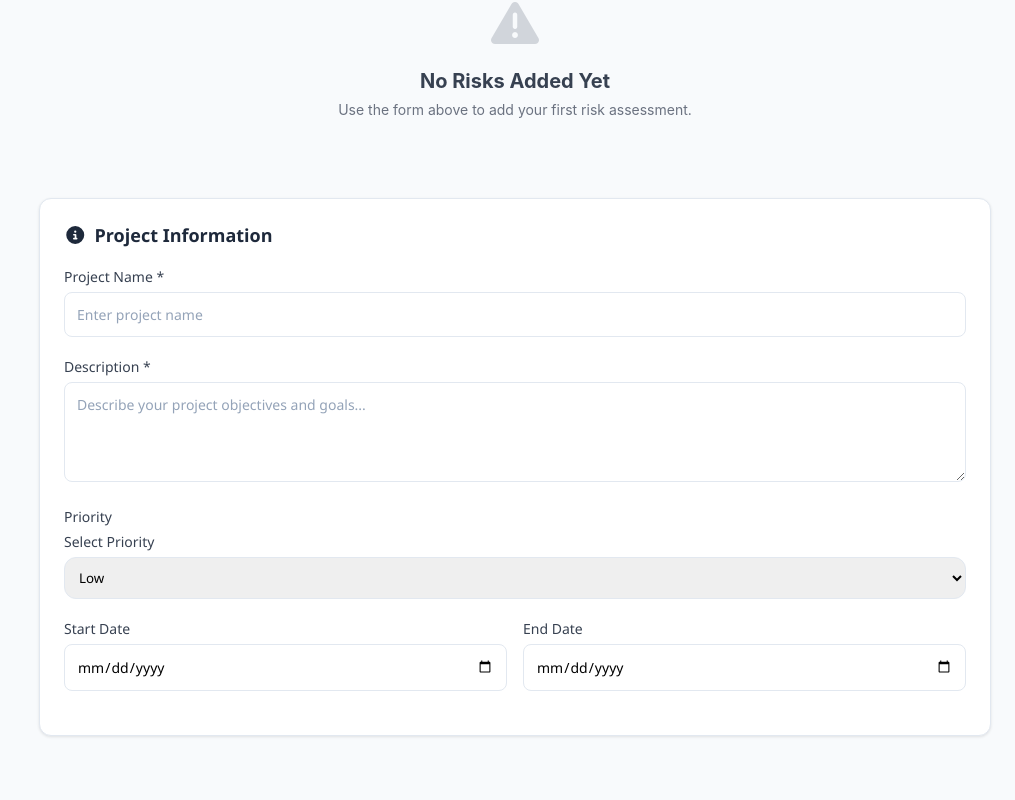
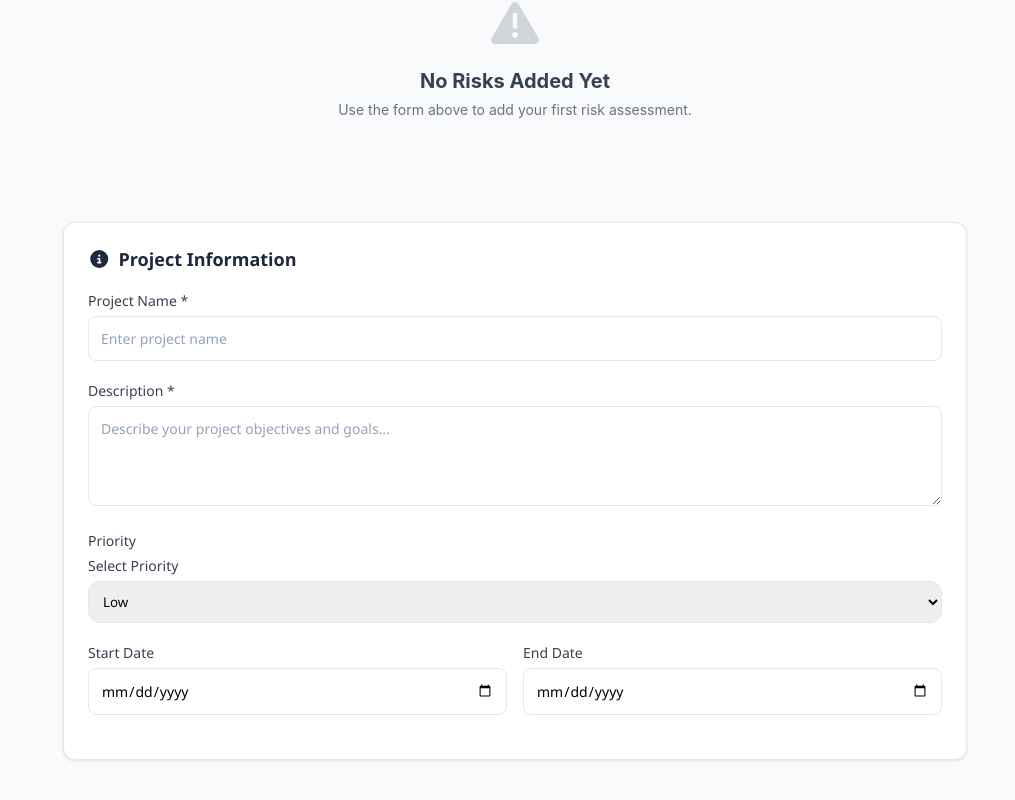
Before and after one commit to mohamednishanm/projectManagementAdminFrontEnd, an Angular app: page / in a window 1280 px wide. Shown: the part 2094-2894 px from the top of the page, without its empty margins (265-1280 px from the left). Built offline with nearby package versions, Linux system fonts and the light colour scheme.

Commit message:
project detaile style fix

```diff
--- a/src/app/basic-project-detail-form/basic-project-detail-form.css
+++ b/src/app/basic-project-detail-form/basic-project-detail-form.css
@@ -11,6 +11,7 @@
 
 .form-section {
   background: white;
+  margin: 24px;
   padding: 24px;
   border-radius: 12px;
   border: 1px solid #e2e8f0;
```
